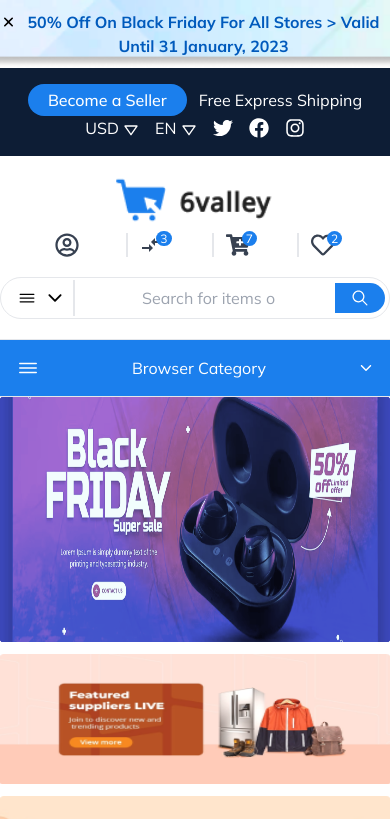
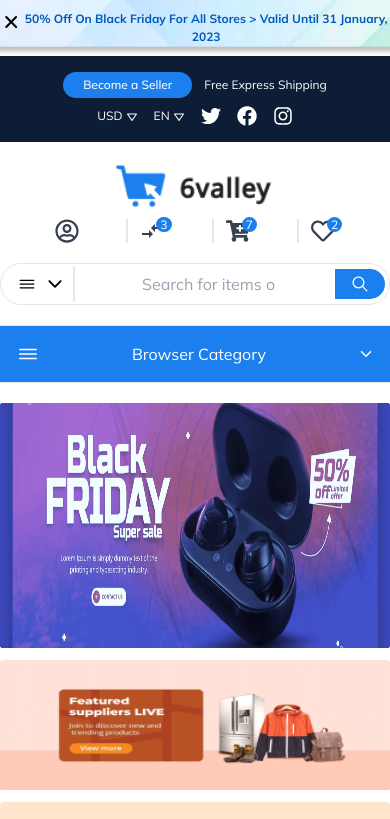
Before and after one commit to rakibshakib/valley-e-commerece, a Next.js app: page / in a window 390 px wide. Shown: the top 819 px of the page. Built offline with nearby package versions, Linux system fonts and the light colour scheme; no server answers.

Commit message:
update: image layout

```diff
--- a/src/app/page.tsx
+++ b/src/app/page.tsx
@@ -16,7 +16,7 @@
             <div className="hidden md:block">
               <FeturesSideMenu data={data} />
             </div>
-            <div className="w-full">
+            <div className="w-full mt-5">
               <FetureImage />
             </div>
           </div>
--- a/src/components/Featuate/FeatureMenuBar.tsx
+++ b/src/components/Featuate/FeatureMenuBar.tsx
@@ -14,11 +14,11 @@
         <div className="flex-column md:flex-center lg:flex-center">
           <div className="flex justify-between items-center bg-[#1B7FED] text-white w-full md:w-[270px] lg:w-[270px] px-4 py-4">
             <IoIosMenu
-              className="text-2xl"
+              className="text-2xl cursor-pointer"
               onClick={() => setToggle(!toggle)}
             />
             <p>Browser Category</p>
-            <IoIosArrowDown onClick={() => setToggle(!toggle)} />
+            <IoIosArrowDown className="cursor-pointer" onClick={() => setToggle(!toggle)} />
           </div>
           <div className="w-full md:hidden block">
             {toggle && <FeturesSideMenu data={data} />}
--- a/src/components/Featuate/FeturesSideMenu.tsx
+++ b/src/components/Featuate/FeturesSideMenu.tsx
@@ -2,7 +2,7 @@
 
 const FeturesSideMenu = ({ data }: { data: any[] }) => {
   return (
-    <div className="w-full m:w-[270px] border">
+    <div className="w-full m:w-[270px] h-[410px] border shadow-sm">
       <ul className="px-3 w-full">
         {data?.length > 0 &&
           data?.slice(0, 8)?.map((item: any, id: number) => (
--- a/src/components/navbar/Navbar.tsx
+++ b/src/components/navbar/Navbar.tsx
@@ -9,10 +9,10 @@
     <div className="bg-[#0D1D35] text-white py-4">
       <div className="flex flex-col md:flex-row lg:flex-row md:justify-between lg:justify-between items-center layout-width">
         <div className="flex justify-between items-center">
-          <p className="bg-[#1B7FED] text-white px-5 py-1 rounded-3xl font-medium">Become a Seller</p>
-          <p className="ml-3">Free Express Shipping</p>
+          <p className="bg-[#1B7FED] text-white px-5 py-1 rounded-3xl font-medium text-[12px] md:text-[16px]">Become a Seller</p>
+          <p className="ml-3 text-[12px] md:text-[16px]">Free Express Shipping</p>
         </div>
-        <div className="flex justify-between items-center">
+        <div className="flex justify-between items-center text-[12px] md:text-[16px] mt-2 md:mt-0">
           <p className="px-2">
             USD <BiDownArrow className="inline" />
           </p>
--- a/src/components/navbar/NavbarOfferBanner.tsx
+++ b/src/components/navbar/NavbarOfferBanner.tsx
@@ -18,7 +18,7 @@
         <div className="layout-width">
           <div className="flex justify-between">
             <IoClose className="inline text-2xl cursor-pointer" onClick={() => setVisable(!visable)} />
-            <p className="text-center text-[#005ABC] font-bold">
+            <p className="text-center text-[#005ABC] font-bold text-[12px] md:text-[16px]">
               50% Off On Black Friday For All Stores {`>`} Valid Until 31
               January, 2023
             </p>
```
